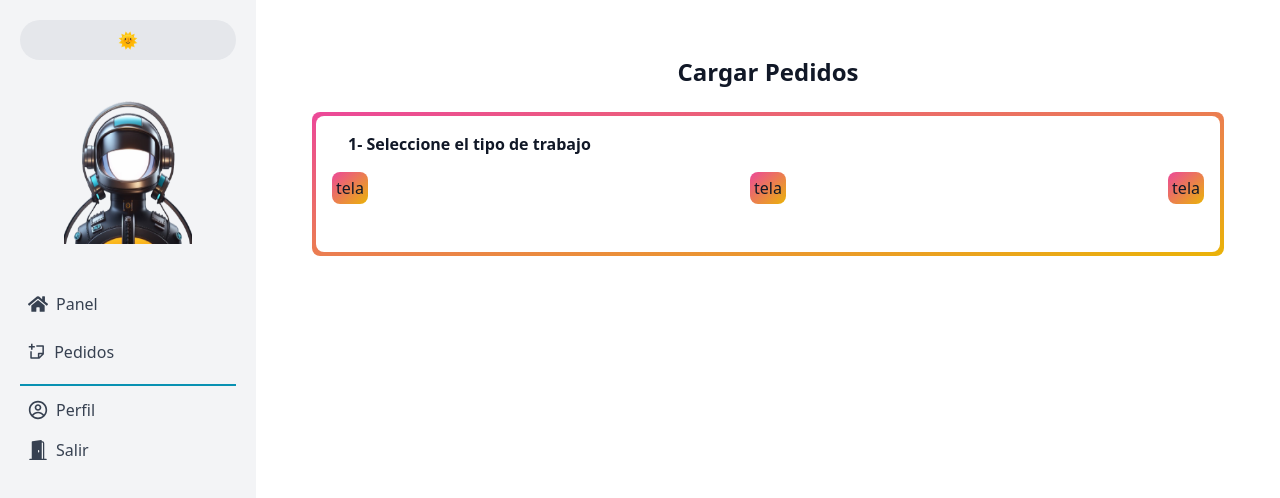
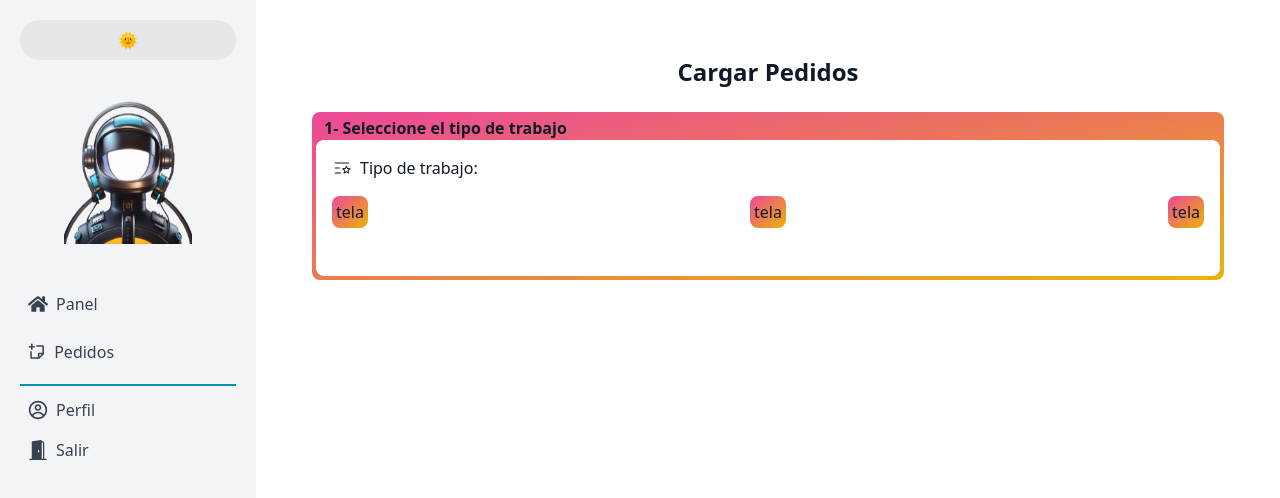
Before and after one commit to JoaquinFarah/area_clientes, a Next.js app: page /pages/request in a window 1280 px wide. Shown: the top 498 px of the page. Built offline with nearby package versions, Linux system fonts and the light colour scheme.

Commit message:
icon add

```diff
--- a/src/app/pages/request/page.tsx
+++ b/src/app/pages/request/page.tsx
@@ -1,7 +1,7 @@
 "use client"
 import React from 'react';
 import { useTheme } from '@/context/ThemeContext';
-
+import { PiListStarLight } from "react-icons/pi";
 
 export default function requestPage() {
   const { theme } = useTheme();
@@ -13,10 +13,12 @@ export default function requestPage() {
       </h1>
 
       <div className={`mb-8 p-1 rounded-lg ${theme === 'dark' ? 'bg-gradient-to-br from-teal-500 to-green-500' : 'bg-gradient-to-br from-pink-500 to-yellow-500'}`}>
+      <p className="ml-2 {`text-2xl font-semibold ${theme === 'dark' ? 'text-white' : 'text-gray-900'}`}">1- Seleccione el tipo de trabajo</p>
         <div className={`${theme === 'dark' ? 'bg-[#1c1b29]' : 'bg-white'} p-4 rounded-lg`}>
           <div className="flex items-center mb-4">
+            <PiListStarLight className="w-5 h-5" />
             <i className={`bi bi-tags-fill text-lg mr-2 ${theme === 'dark' ? 'text-teal-400' : 'text-pink-500'}`} />
-            <h5 className="ml-2 {`text-lg font-semibold ${theme === 'dark' ? 'text-white' : 'text-gray-900'}`}">1- Seleccione el tipo de trabajo</h5>
+            <h5 className="{`text-lg ${theme === 'dark' ? 'text-white' : 'text-gray-900'}`}">Tipo de trabajo:</h5>
           </div>
           <div className="flex flex-row justify-between">
             <button className={`mb-8 p-1 rounded-lg ${theme === 'dark' ? 'bg-gradient-to-br from-teal-500 to-green-500' : 'bg-gradient-to-br from-pink-500 to-yellow-500'}`}>tela</button>
```
